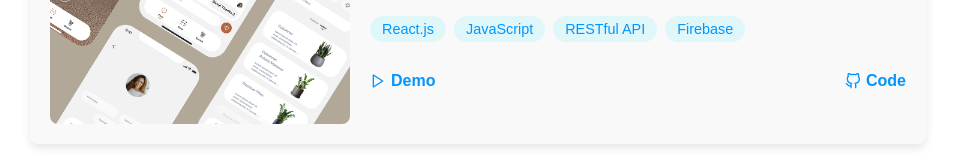
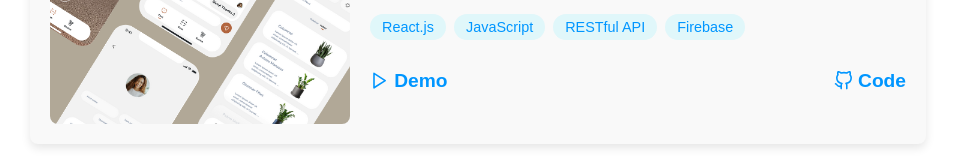
Before and after one commit to nadolf/portfolio, a React (Vite) app: page / in a window 1280 px wide. Shown: the part 2191-2351 px from the top of the page, without its empty margins (162-1117 px from the left). Built offline with nearby package versions, Linux system fonts and the light colour scheme.

Commit message:
Project links size

```diff
--- a/src/styles/projectPage.css
+++ b/src/styles/projectPage.css
@@ -149,7 +149,7 @@ body.dark-mode .project-title {
   display: flex;
   align-items: center;
   gap: 5px;
-  font-size: 1em;
+  font-size: 1.2em;
   font-weight: bold;
   transition: color 0.3s ease, transform 0.3s ease-in-out;
 }
```
